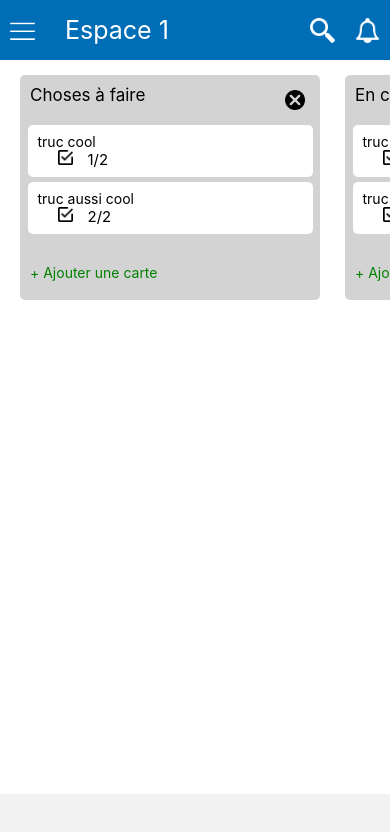
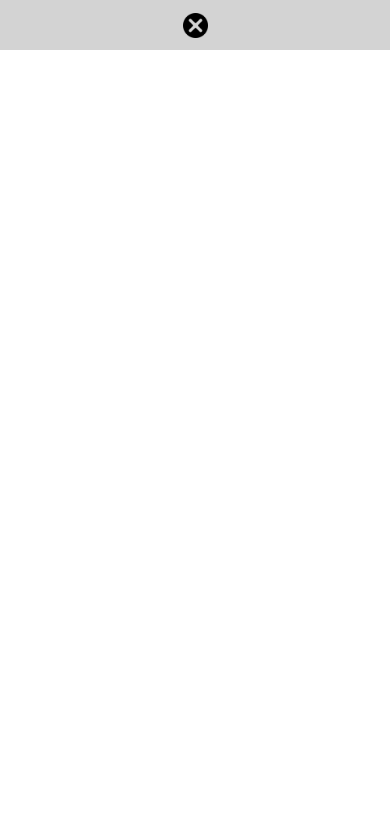
Before and after one commit to Bastien1234/trello-clone-react-native, a React Native app: screen /Card in a window 390 px wide. Shown: the top 832 px of the page. Built offline with nearby package versions, Linux system fonts and the light colour scheme.

Commit message:
starting to work on card

```diff
--- a/App.js
+++ b/App.js
@@ -4,15 +4,18 @@ import { NavigationContainer } from '@react-navigation/native';
 import { createNativeStackNavigator } from '@react-navigation/native-stack';
 import TableauxScreen from './screens/TableauxScreen';
 import WorkspaceScreen from './screens/WorkspaceScreen';
+import CardScreen from './screens/CardScreen';
 
 const Stack = createNativeStackNavigator();
 
 export default function App() {
   return (
     <NavigationContainer>
-      <Stack.Navigator  initialRouteName="Workspace">
+      <Stack.Navigator  initialRouteName="Card">
         <Stack.Screen name="Tableaux" component={TableauxScreen} options={{ headerShown: false }}/>
         <Stack.Screen name="Workspace" component={WorkspaceScreen} options={{ headerShown: false }}/>
+        <Stack.Screen name="Card" component={CardScreen} options={{ headerShown: false }}/>
+
       </Stack.Navigator>
     </NavigationContainer>
   );
--- /dev/null
+++ b/screens/CardScreen.js
@@ -0,0 +1,58 @@
+import React, { useState, useRef, useEffect } from 'react';
+import { StyleSheet, Text, View, Image, TextInput, Pressable, Animated, ScrollView } from 'react-native';
+import { SafeAreaView } from 'react-native-safe-area-context';
+import constants from '../constants/constants';
+import HeaderScreen from './HeaderScreen';
+import OptionScreen from './OptionScreen';
+
+import DB from './../fakeDB/db';
+
+const WorkspaceScreen = ({ navigation }) => {
+
+    const [database, setDatabase] = useState({});
+
+    let SELECTED = "Espace 1" // to change that shit please !!!
+
+    useEffect(() => {
+        const DBcopy = DB[0];
+        DBcopy.spaces.forEach(el => {
+            if (el.name === SELECTED) {
+                setDatabase(el);
+            }
+        })
+        console.log(database)
+    }, [])
+
+
+
+    return (
+        <SafeAreaView style={styles.global}>
+            <Pressable style={{
+                height: 50,
+                backgroundColor: "lightgrey",
+                justifyContent: "center",
+                alignItems: "flex-start"
+            }}>
+                <Image source={require('./../assets/svg/cancel.png')} style={styles.png} />
+            </Pressable>
+        </SafeAreaView>
+    )
+}
+
+export default WorkspaceScreen;
+
+const styles = StyleSheet.create({
+    global: {
+        backgroundColor: "white",
+        flex: 1,
+    },
+
+    png: {
+        height: constants.iconsSize,
+        width: constants.iconsSize,
+        tintColor: "black",
+        marginLeft: 10,
+        marginRight: 10,
+        alignSelf: "center"
+    },
+})
--- a/screens/WorkspaceScreen.js
+++ b/screens/WorkspaceScreen.js
@@ -50,13 +50,16 @@ const WorkspaceScreen = ({ navigation }) => {
     return (
         <SafeAreaView style={styles.global}>
             {
-                addingCard === false ?
+                (addingCard === false && addingList === false) ?
                 <HeaderScreen
                 title={SELECTED}
                 showOptions={showOptions}
                 setShowOptions={setShowOptions}
-                optionKickingIn={optionKickingIn}/> :
+                optionKickingIn={optionKickingIn}/> : null
+            }
 
+            {
+                addingCard === true ?
                 // Adding card header
                 <View style={{
                     flexDirection: 'row',
@@ -64,7 +67,9 @@ const WorkspaceScreen = ({ navigation }) => {
                     height: 60,
                     alignItems: 'center',
                 }}>
-                    <Pressable>
+                    <Pressable
+                        onPress={() => setAddingCard(false)}
+                    >
                         <Image source={require('./../assets/svg/cancel.png')} style={styles.png}/>
                     </Pressable>
 
@@ -79,7 +84,35 @@ const WorkspaceScreen = ({ navigation }) => {
                     <Pressable>
                     <Image source={require('./../assets/svg/check.png')} style={styles.png}/>
                     </Pressable>
-                </View>
+                </View> : null
+            }
+
+            {
+                addingList === true ?
+                // Adding list header
+                <View style={{
+                    flexDirection: 'row',
+                    backgroundColor: constants.blue,
+                    height: 60,
+                    alignItems: 'center',
+                }}>
+                    <Pressable
+                        onPress={() => setAddingList(false)}>
+                        <Image source={require('./../assets/svg/cancel.png')} style={styles.png}/>
+                    </Pressable>
+
+                    <Text style={{
+                        color: "white",
+                        flex: 1,
+                        fontSize: 25,
+                        marginLeft: 20,
+                        alignSelf: "center"
+                    }}>Ajouter une liste...</Text>
+
+                    <Pressable>
+                    <Image source={require('./../assets/svg/check.png')} style={styles.png}/>
+                    </Pressable>
+                </View> : null
             }
             <View style={styles.ScrollViewContainer}>
             <ScrollView style={styles.mainBody} horizontal={true}>
@@ -164,11 +197,26 @@ const WorkspaceScreen = ({ navigation }) => {
                     : null
                 }
 
+                {
+                    addingList === false ?
+
                     <Pressable
                         style={styles.addList}
+                        onPress={() => setAddingList(true)}
                         >
                         <Text style={{color: "green", fontSize: 25}}>Ajouter une liste</Text>
-                </Pressable>
+                    </Pressable> :
+
+                    <TextInput
+                        style={styles.addListPlaceholder}
+                        placeholder="Ajouter une liste"
+                    />
+
+
+
+                }
+
+
             </ScrollView>
             </View>
 
@@ -248,7 +296,6 @@ const styles = StyleSheet.create({
     global: {
         backgroundColor: constants.blue,
         flex: 1,
-        marginBottom: 50
     },
 
     mainBody: {
@@ -278,7 +325,24 @@ const styles = StyleSheet.create({
         borderRadius: 5,
         borderWidth: 1,
         borderColor: "lightgrey",
-        fontSize: 20},
+        fontSize: 20
+    },
+
+    addListPlaceholder: {
+        backgroundColor: "white",
+        color: "green",
+        paddingLeft: 10,
+        alignItems: "center",
+        justifyContent: "center",
+        height: 50,
+        marginTop: 15,
+        width: 200,
+        marginRight: 20,
+        borderRadius: 5,
+        borderWidth: 1,
+        borderColor: "lightgrey",
+        fontSize: 20
+    },
 
     ScrollViewContainer: {
         height: 275
```
Lines whose indentation alone changed are shown as unchanged.
